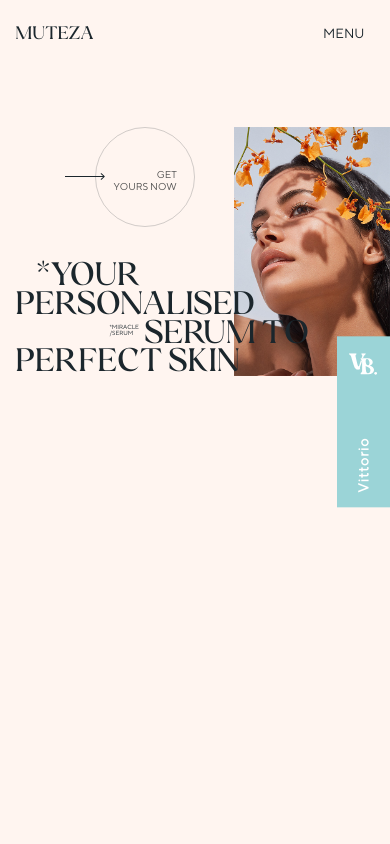
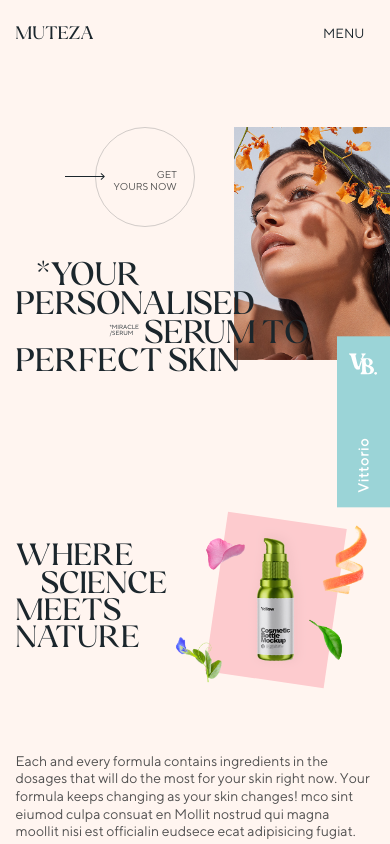
Before and after one commit to vittoriobusatta/Muteza, a React (Create React App) app: page / in a window 390 px wide. Shown: the top 844 px of the page. Built offline with nearby package versions, Linux system fonts and the light colour scheme.

Commit message:
add about section

```diff
--- a/src/components/About.js
+++ b/src/components/About.js
@@ -6,13 +6,13 @@ import serum from "../assets/images/serum.png";
 function About() {
   return (
     <>
-      <section class="o-section c-about col-12">
-        <div class="c-about_title col-4">
+      <section class="about">
+        <div class="about_title ">
           <h2 data-scroll="" class="size_h2 detect is-inview">
             <span class="row">
               <span>WHERE</span>
             </span>
-            <span class="row  gap">
+            <span class="row gap">
               <span>SCIENCE</span>
             </span>
             <span class="row">
@@ -23,24 +23,24 @@ function About() {
             </span>
           </h2>
         </div>
-        <div class="c-about_image col-4">
+        <div class="about_image ">
           <img
             data-scroll=""
             data-scroll-speed="1"
-            class="u-about_img--left is-inview"
+            class="orange_img is-inview"
             src={flopet}
             alt="orange"
           />
-          <img class="u-about_img--center" src={serum} alt="serum" />
+          <img class="serum_img" src={serum} alt="serum" />
           <img
             data-scroll=""
             data-scroll-speed="2"
-            class="u-about_img--right is-inview"
+            class="petal_img is-inview"
             src={peelpet}
             alt="petal"
           />
         </div>
-        <div class="c-about_para col-4">
+        <div class="about_description ">
           <p>
             Each and every formula contains ingredients in the dosages that will
             do the most for your skin right now. Your formula keeps changing as
--- a/src/components/Landing.js
+++ b/src/components/Landing.js
@@ -29,7 +29,7 @@ function Landing() {
               <span className="row">
                 <span>PERSONALISED</span>
               </span>
-              <span className="row gap">
+              <span className="row gap padgap">
                 <span className="serum_before">SERUM TO</span>
               </span>
               <span className="row">
@@ -39,7 +39,7 @@ function Landing() {
           </div>
         </div>
         <div className="landing_right img-detect is-inview">
-          <div className="is-inview">
+          <div className=" landing_image is-inview">
             <img src={banner} alt="Magical Serum" />
           </div>
         </div>
--- a/src/scss/01-config/_animations.scss
+++ b/src/scss/01-config/_animations.scss
@@ -1,22 +1,11 @@
 /*Animations*/
 
-.row {
-  overflow: hidden;
-  white-space: nowrap;
-  width: max-content;
-  width: -webkit-max-content;
-  width: -ms-max-content;
-  line-height: 80%;
+
+
+.row > span {
   display: block;
-  &:nth-child(3) {
-    padding-left: 80px;
-  }
-}
-
-.row > span{
-  display: block;
-  transition: .8s cubic-bezier(.215,.61,.355,1);
-  transition-delay: .2s;
+  transition: 0.8s cubic-bezier(0.215, 0.61, 0.355, 1);
+  transition-delay: 0.2s;
   transform: translate(0, 100%);
 }
 
@@ -36,7 +25,7 @@
 //   transition-delay: .4s;
 // }
 
-.detect.is-inview .row>span{
+.detect.is-inview .row > span {
   transform: translate(0, 0);
 }
 
--- a/src/scss/02-base/_base.scss
+++ b/src/scss/02-base/_base.scss
@@ -5,6 +5,19 @@
 
 ::-webkit-scrollbar-thumb {
   background-color: var(--primary_color);
+}
+
+::-moz-selection {
+  background: var(--primary_color);
+  text-shadow: none;
+}
+::selection {
+  background: var(--primary_color);
+  text-shadow: none;
+}
+
+body {
+  background-color: var(--bg_color);
 }
 
 .scrollbar {
--- a/src/scss/03-globals/_layout.scss
+++ /dev/null
@@ -1,3 +0,0 @@
-body {
-  background-color: var(--bg_color);
-}
--- /dev/null
+++ b/src/scss/04-components/_about.scss
@@ -0,0 +1,92 @@
+.about {
+  display: flex;
+  align-items: center;
+  justify-content: space-between;
+  padding: 0 4vw;
+  @media screen and (max-width: 768px) {
+    display: grid;
+    grid-template-columns: 1fr 0.8fr;
+    grid-template-rows: 1fr 0.8fr;
+    grid-row-gap: 40px;
+  }
+}
+
+.about_title {
+  grid-area: 1 / 1 / 2 / 2;
+  height: 100%;
+  display: flex;
+  align-items: center;
+  @media screen and (min-width: 768px) {
+    width: 33.33%;
+  }
+  & h2 {
+    transform: translate(0, -10%);
+    @media screen and (min-width: 768px) {
+      transform: translate(0, -45%);
+    }
+    @media screen and (max-width: 768px) {
+      font-size: 34px;
+    }
+  }
+}
+
+.about_description {
+  grid-area: 2 / 1 / 3 / 3;
+  height: 100%;
+  display: flex;
+  justify-content: center;
+  align-items: center;
+  @media screen and (min-width: 768px) {
+    width: 33.33%;
+  }
+  & p {
+    @media screen and (min-width: 768px) {
+      width: 49%;
+      transform: translate(10%, 68%);
+    }
+  }
+}
+
+.about_image {
+  position: relative;
+  grid-area: 1 / 2 / 2 / 3;
+  height: 100%;
+  @media screen and (min-width: 768px) {
+    text-align: center;
+    width: 33.33%;
+  }
+}
+
+.orange_img,
+.petal_img {
+  position: absolute;
+  width: 20vw;
+}
+
+.orange_img {
+  top: 8%;
+  left: -30%;
+  z-index: 2;
+  @media screen and (min-width: 768px) {
+    top: -1%;
+    left: -30%;
+  }
+}
+
+.serum_img {
+  width: 75%;
+  margin: auto;
+  transform: rotate(8.27deg) translate(0, -3.5%);
+  @media screen and (min-width: 768px) {
+    width: 95%;
+  }
+}
+
+.petal_img {
+  top: 0%;
+  right: -8%;
+  @media screen and (min-width: 768px) {
+    top: -8%;
+    right: -32%;
+  }
+}
--- a/src/scss/04-components/_landing.scss
+++ b/src/scss/04-components/_landing.scss
@@ -1,45 +1,62 @@
-// .col-2 {
-//   width: 16.66%;
-// }
-// .col-3 {
-//   width: 25%;
-// }
-// .col-4 {
-//   width: 33.33%;
-// }
-// .col-5 {
-//   width: 41.66%;
-// }
-// .col-6 {
-//   width: 50%;
-// }
-// .col-7 {
-//   width: 58.33%;
-// }
-// .col-8 {
-//   width: 66.66%;
-// }
-// .col-9 {
-//   width: 75%;
-// }
-// .col-10 {
-//   width: 83.33%;
-// }
-// .col-11 {
-//   width: 91.66%;
-// }
-// .col-12 {
-//   width: 100%;
-// }
+.col-2 {
+  width: 16.66%;
+}
+.col-3 {
+  width: 25%;
+}
+.col-4 {
+  width: 33.33%;
+}
+.col-5 {
+  width: 41.66%;
+}
+.col-6 {
+  width: 50%;
+}
+.col-7 {
+  width: 58.33%;
+}
+.col-8 {
+  width: 66.66%;
+}
+.col-9 {
+  width: 75%;
+}
+.col-10 {
+  width: 83.33%;
+}
+.col-11 {
+  width: 91.66%;
+}
+.col-12 {
+  width: 100%;
+}
 
+.row {
+  overflow: hidden;
+  white-space: nowrap;
+  width: max-content;
+  width: -webkit-max-content;
+  width: -ms-max-content;
+  line-height: 80%;
+  display: block;
+}
+.padgap {
+  padding-left: 80px;
+}
 
+.gap {
+  transform: translate(20%, 0);
+}
 
 .landing {
   display: inline-flex;
   padding-top: 20vh;
+  margin-bottom: 300px;
   width: 100%;
   @media screen and (max-width: 576px) {
     padding-top: 15vh;
+    margin-bottom: 150px;
   }
 }
 
@@ -51,9 +68,15 @@
 }
 
 .landing_right {
-  height: 100vh;
+  // height: 100vh;
   overflow: hidden;
   width: 40%;
+  // @media screen and (max-width: 768px) {
+  //   height: 55vh;
+  // }
+  @media screen and (max-width: 576px) {
+    // height: 35vh;
+  }
 }
 
 .landing_button {
@@ -123,11 +146,7 @@
   font-family: var(--elgoc);
 }
 
-.gap {
-  transform: translate(20%, 0);
-}
-
-.c-banner_image img {
+.landing_image img {
   width: 112%;
   margin-top: -10%;
 }
--- a/src/scss/styles.scss
+++ b/src/scss/styles.scss
@@ -9,7 +9,7 @@
 
 @import './03-globals/header';
 @import './03-globals/footer';
-@import './03-globals/layout';
 
 @import './04-components/landing';
+@import './04-components/about';
 @import './04-components/awwards';
```
